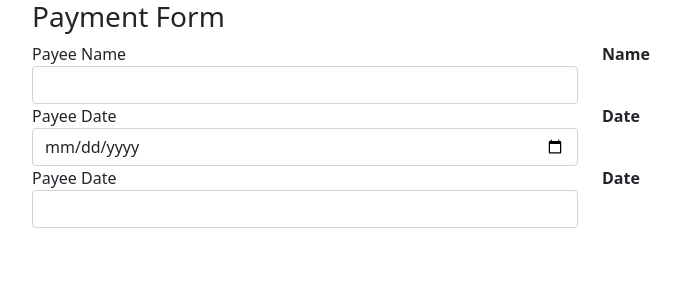
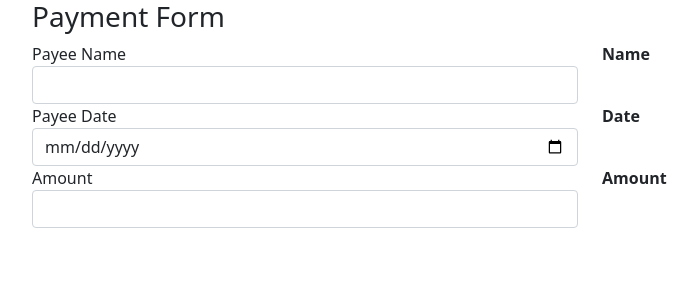
Before and after one commit to heshanu/angular-cczlvk, an Angular app: page / in a window 1280 px wide. Shown: the top 300 px of the page, without its empty margins (50-748 px from the left). Built offline with nearby package versions, Linux system fonts and the light colour scheme.

Commit message:
2 files modified create

```diff
--- a/src/app/app.component.html
+++ b/src/app/app.component.html
@@ -38,21 +38,21 @@
 <div class="col">
   <label><b>Date</b></label>
   <div>
-    {{ date }}
+    {{ date | date:"MMMM d,y"}}
   </div>
 </div>
 </div>
 
 <div class="row">
 <div class="form-group col">
-  <label>Payee Date</label>
-  <input class="form-control"  (input)="onDateChange($event)" />
+  <label>Amount</label>
+  <input class="form-control"  (input)="onAmountChange($event)" />
 </div>
 
 <div class="col">
-  <label><b>Date</b></label>
+  <label><b>Amount</b></label>
   <div>
-
+    {{ amount | currency }}
   </div>
 </div>
 </div>
--- a/src/app/app.component.ts
+++ b/src/app/app.component.ts
@@ -8,6 +8,7 @@ import { Component } from '@angular/core';
 export class AppComponent  {
 
   name:string;date:string;
+  amount:number;
 
   onNameChange(event:any){
     this.name=event.target.value;
@@ -17,4 +18,7 @@ export class AppComponent  {
     this.date=event.target.value;
   }
 
+  onAmountChange(event:any){
+    this.amount=parseFloat(event.target.value);
+  }
 }
```
